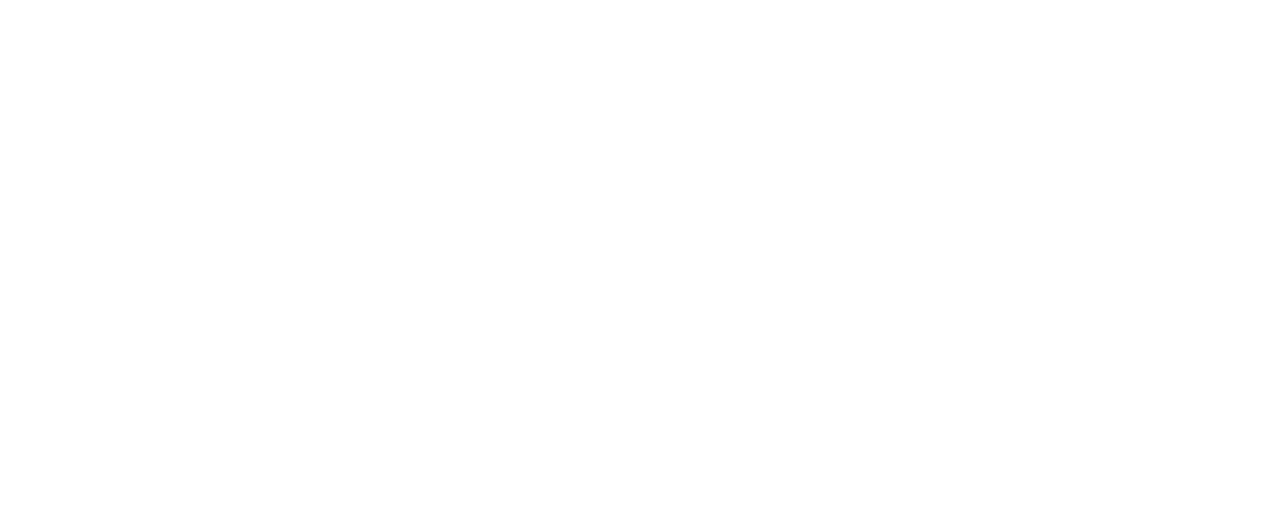
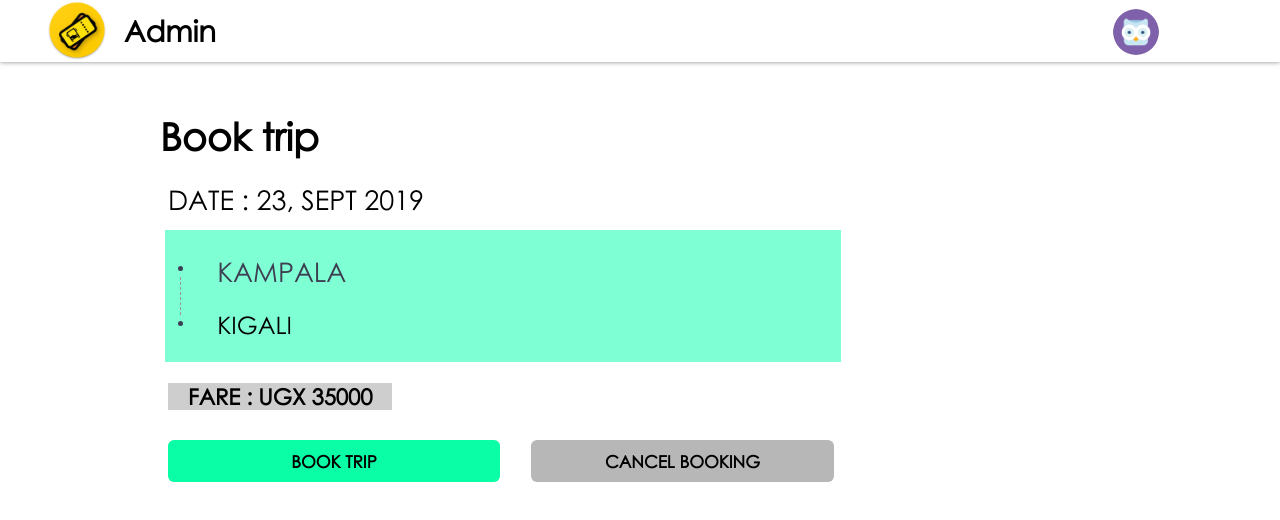
Before and after one commit to amkayondo/Way-Farer, a plain HTML site: page UI/book.html in a window 1280 px wide. Drawn offline with Linux system fonts and the light colour scheme.

Commit message:
[finishes #167076464] add a feature to book a trip

```diff
--- a/UI/book.html
+++ b/UI/book.html
@@ -0,0 +1,40 @@
+<!DOCTYPE html>
+<html lang="en">
+<head>
+    <meta charset="UTF-8">
+    <meta name="viewport" content="width=device-width, initial-scale=1.0">
+    <meta http-equiv="X-UA-Compatible" content="ie=edge">
+    <title>Way Farer | Book your way</title>
+    <link rel="stylesheet" href="./css/style.css">
+    <link rel="stylesheet" href="./css/app.css">
+</head>
+<body>
+    <div id="nav-login"></div>
+    <div class="njsdb">Book trip</div>
+    <div class="bktyeu">
+    <div class="fld--lb">DATE : 23, SEPT 2019</div>
+    <div class="bd--ctn">
+
+        <div class="dbt-tp">
+                <div class="bpDpAddr"><div class="msd oh"><div class="dshes"></div><div class="bllts">
+                    <div class="wnskw"></div></div><div class="ksfnl">
+                    <div class="orgi--lb">KAMPALA</div>
+                   </div></div>
+                    <div class="msfsfe"><div class="bllts"><div class="circle--bs"></div></div>
+                    <div class="ksfnl msd"><span class="dstn--lb">KIGALI</span></div></div></div>
+        </div>
+
+    </div>
+    <div class="sdgfs">
+ <div id="fr--lb">FARE : UGX 35000</div>
+        <div class="ntdh">
+            <button id="bk-tk">BOOK TRIP</button>
+            <a href="./home.html">
+            <button id="bk-tk" class="ldjf">CANCEL BOOKING</button>
+            </a>
+        </div></div>
+</div>
+    <script src="./js/loggedin.js"></script>
+    <script src="./js/menu.js"></script>
+</body>
+</html>
--- a/UI/css/app.css
+++ b/UI/css/app.css
@@ -515,3 +515,135 @@ div#uspdd {
 .sght:hover {
     background: #909090;
 }
+
+.njsdb {
+    font-size: 38px;
+    font-weight: 900;
+    margin-top: 51px;
+    margin-left: 160px;
+}
+
+.bpDpAddr {
+    margin: 15px 0 13px 3px;
+}
+.msd {
+    position: relative;
+}
+.oh {
+    overflow: hidden;
+    height: 60px;
+}
+.dshes {
+    top: 22px;
+    position: absolute;
+    margin-left: 2px;
+    border: 0;
+    border-left: 1px dashed #979797;
+    padding-bottom: 100%;
+    margin-bottom: -100%;
+    float: left;
+    width: 2%;
+    height: 152px;
+}
+.bllts {
+    float: left;
+    width: 6%;
+}
+.wnskw, .circle--bs {
+    width: 5px;
+    height: 5px;
+    background: #3e3e52;
+    border-radius: 50%;
+    font-size: 50px;
+    display: inline-block;
+    margin-right: 8px;
+}
+.ksfnl {
+    margin-left: 6%;
+    font-size: 24px;
+    width: 94%;
+}
+.orgi--lb {
+    position: relative;
+    display: inline-block;
+    font-size: 27px;
+    color: #3e3e52;
+}
+.orgi--lb .bpDpNameTooltiptext {
+    visibility: hidden;
+    width: 120%;
+    background-color: #000;
+    color: #fff;
+    text-align: center;
+    border-radius: 6px;
+    padding: 6px;
+    position: absolute;
+    z-index: 1;
+    top: 100%;
+    left: 50%;
+    margin-left: -56%;
+    font-size: 13px;
+}
+.selectedBpDpAdd-Lbl {
+    font-size: 14px;
+    color: #7e7e8c;
+    margin: 8px 0 24px;
+}
+.msfsfe {
+    margin-top: -5px;
+}
+
+.bd--ctn {
+    background: aquamarine;
+    width: 656px;
+    padding: 10px;
+    margin-left: -3px;
+    margin-top: 14px;
+}
+
+.bktyeu {
+    background: white;
+    width: 656px;
+    padding: 10px;
+    margin-left: 158px;
+    margin-top: 14px;
+}
+
+.sdgfs {
+    margin-top: 21px;
+}
+
+div#fr--lb {
+    font-size: 22px;
+    background: #cecece;
+    font-weight: 900;
+    width: fit-content;
+    padding-left: 20px;
+    padding-right: 20px;
+}
+
+.fld--lb {
+    font-size: 27px;
+}
+
+.ntdh {
+    margin-top: 30px;
+}
+
+button#bk-tk {
+    width: 332px;
+    font-size: 17px;
+    height: 42px;
+    outline: none;
+    border-radius: 6px;
+    font-family: app_font;
+    font-weight: 900;
+    background: #0afea6;
+}
+
+.ldjf {
+    margin-left: 31px;
+    position: absolute;
+    background-color: #b7b7b7 !important;
+    width: 303px !important;
+}
--- a/UI/js/loggedin.js
+++ b/UI/js/loggedin.js
@@ -1,7 +1,7 @@
 const logedIn = document.getElementById('nav-login');
 const Ltrips = document.getElementById('ntp--cnt');
 
-// Not loggedin nav
+// loggedin nav
 logedIn.innerHTML = `
 <a href="index.html"><div class="ntlg"><img src="./images/logo2.png" alt="Way Farer logo" class="ntlg-img">
 <div class="nltt">Admin</div>
@@ -14,7 +14,7 @@ logedIn.innerHTML = `
 <div id="uspdd">
     <div class="ksfnk">
         <a href="#" class="a--urc"><div class="sght">Item</div></a>
-        <a href="../index.html" class="a--urc"><div class="sght">Logout</div></a>
+        <a href="./index.html" class="a--urc"><div class="sght">Logout</div></a>
 </div>
 </div>
 `
@@ -45,9 +45,7 @@ Ltrips.innerHTML = `
 <table class="tp--lst">
                <tr class="tp--thd">
             ${xtyo}
-               <!-- Not logged in trips -->
             ${sdfre}
             ${sdfre}
             ${sdfre}
-           </table>
-`
+           </table>`
```
Also changed, not shown: UI/trip.html (+1 -1 lines).
